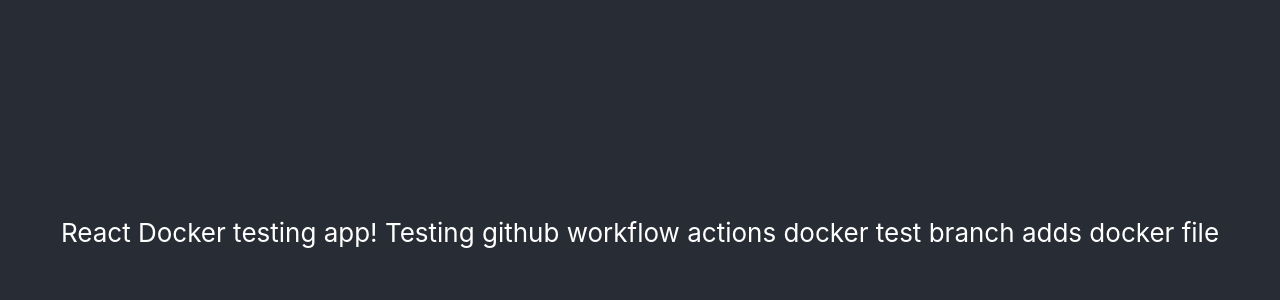
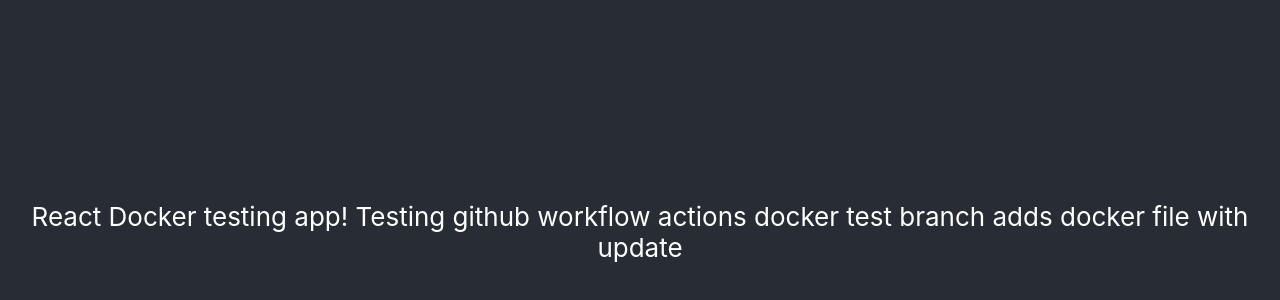
Before and after one commit to shivang10/react-docker-app, a React (Create React App) app: page / in a window 1280 px wide. Shown: the part 168-468 px from the top of the page. Built offline with nearby package versions, Linux system fonts and the light colour scheme.

Commit message:
updates dockerfile

```diff
--- a/src/App.js
+++ b/src/App.js
@@ -7,7 +7,7 @@ function App() {
                 React Docker testing app!
                 Testing github workflow actions
                 docker test branch
-                adds docker file
+                adds docker file with update
             </header>
         </div>
     );
```
